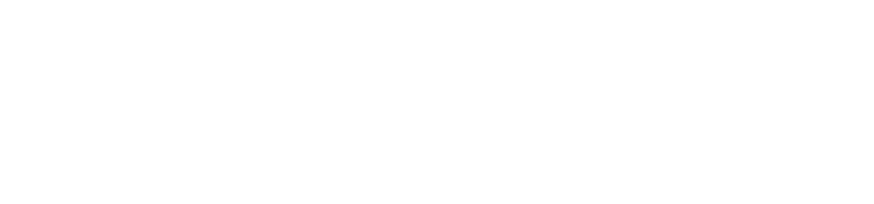
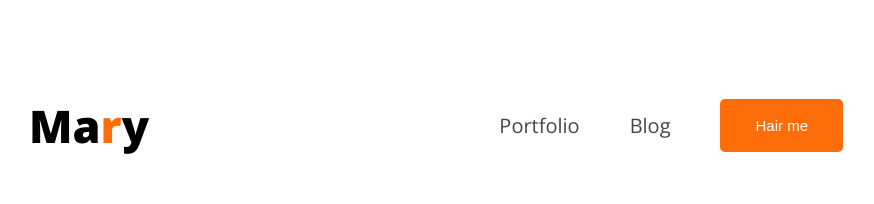
Before and after one commit to mariamarjan/web-de-repo, a plain HTML site: page index.html in a window 1280 px wide. Shown: the whole page, without its empty margins (179-1053 px from the left). Drawn offline with nearby package versions, Linux system fonts and the light colour scheme; a web font is replaced by a local one.

Commit message:
add rest of the code

```diff
--- a/index.html
+++ b/index.html
@@ -3,13 +3,32 @@
 <head>
     <meta charset="UTF-8">
     <meta name="viewport" content="width=device-width, initial-scale=1.0">
+    <link rel="preconnect" href="https://fonts.googleapis.com">
+<link rel="preconnect" href="https://fonts.gstatic.com" crossorigin>
+<link href="https://fonts.googleapis.com/css2?family=Open+Sans:ital,wght@0,300..800;1,300..800&family=Playwrite+AU+SA:wght@100..400&display=swap" rel="stylesheet">
+    <link rel="stylesheet" href="styls.css">
     <title>my web page</title>
 </head>
-<body>
+<body class="open-sans-normal">
     <header>
 
     </header>
     <main>
+        <nav>
+            <h3 class="title">Ma<span class="color">r</span>y</h3>
+            <ul class="text">
+                <li>
+                    <a class="dark2" href="">Portfolio</a>
+                </li>
+                <li>
+                    <a class="dark2" href="">Blog</a>
+                </li>
+                <li>
+                    <a href=""><button class="btn">Hair me</button></a>
+                </li>
+            </ul>
+
+        </nav>
 
     </main>
     <footer>
--- /dev/null
+++ b/styls.css
@@ -0,0 +1,47 @@
+
+   .open-sans-normal {
+    font-family: "Open Sans", serif;
+    font-optical-sizing: auto;
+    font-style: normal;
+    font-variation-settings:
+      "wdth" 100;
+  }
+  .color{
+    color: #FD6E0A;
+  }
+  /* nav style */
+   nav{
+      display: flex;
+      align-items: center;
+     justify-content: space-between;
+     margin: 50px 200px;
+    }
+    .btn{
+        background-color: #FD6E0A;
+        color: white;
+        font-size: 15px;
+        border-radius: 5px;
+        padding: 18px 35px;
+        border: none;
+    }
+
+.title{
+    font-weight: 800;
+    font-size: 45px;
+}
+nav ul{
+    display: flex;
+    align-items: center;
+}
+nav ul li{
+    list-style: none;
+    margin-right: 50px;
+}
+nav li a{
+    text-decoration: none;
+    font-size: 20px;
+
+}
+.dark2{
+    color: #474747;
+}
```
